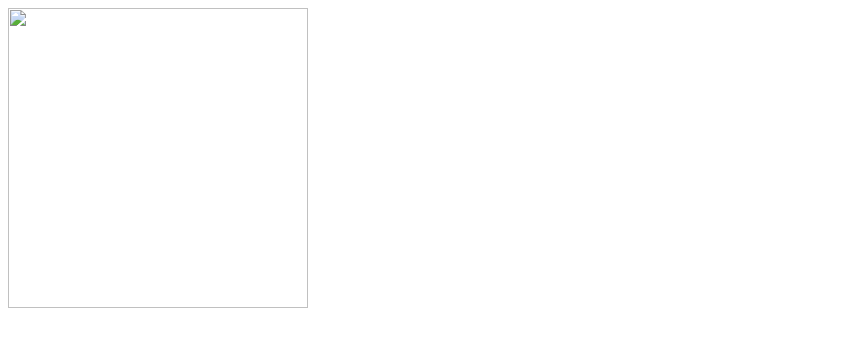
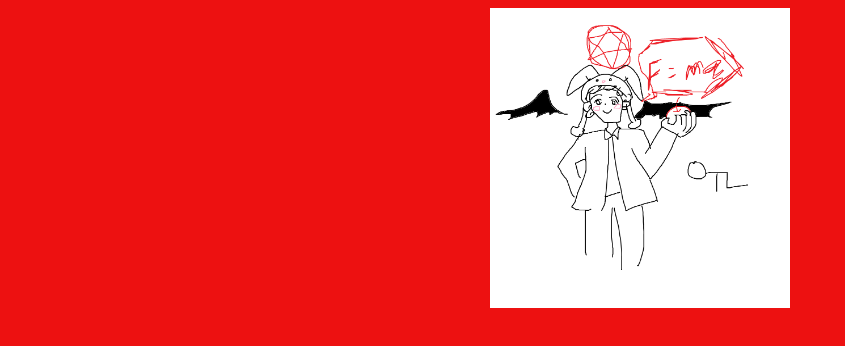
Before and after one commit to 6owu9/dongari2, a plain HTML site: page new.html in a window 1280 px wide. Shown: the whole page, without its empty margins (0-845 px from the left). Drawn offline with Linux system fonts and the light colour scheme.

Commit message:
Update new.html

```diff
--- a/new.html
+++ b/new.html
@@ -5,7 +5,7 @@
     <meta charset="utf-8">
     <style>
       body
-      { background-color: #ed1111
+      { background-color: #ed1111;
         display: flex;
         justify-content: center;
         align-items: center;}
@@ -13,7 +13,7 @@
   </head>
 
   <body>
-    <img src="image/new.png" width="300px" height="300px">
+    <img src="img/new.png" width="300px" height="300px">
   </body>
 
 
```
